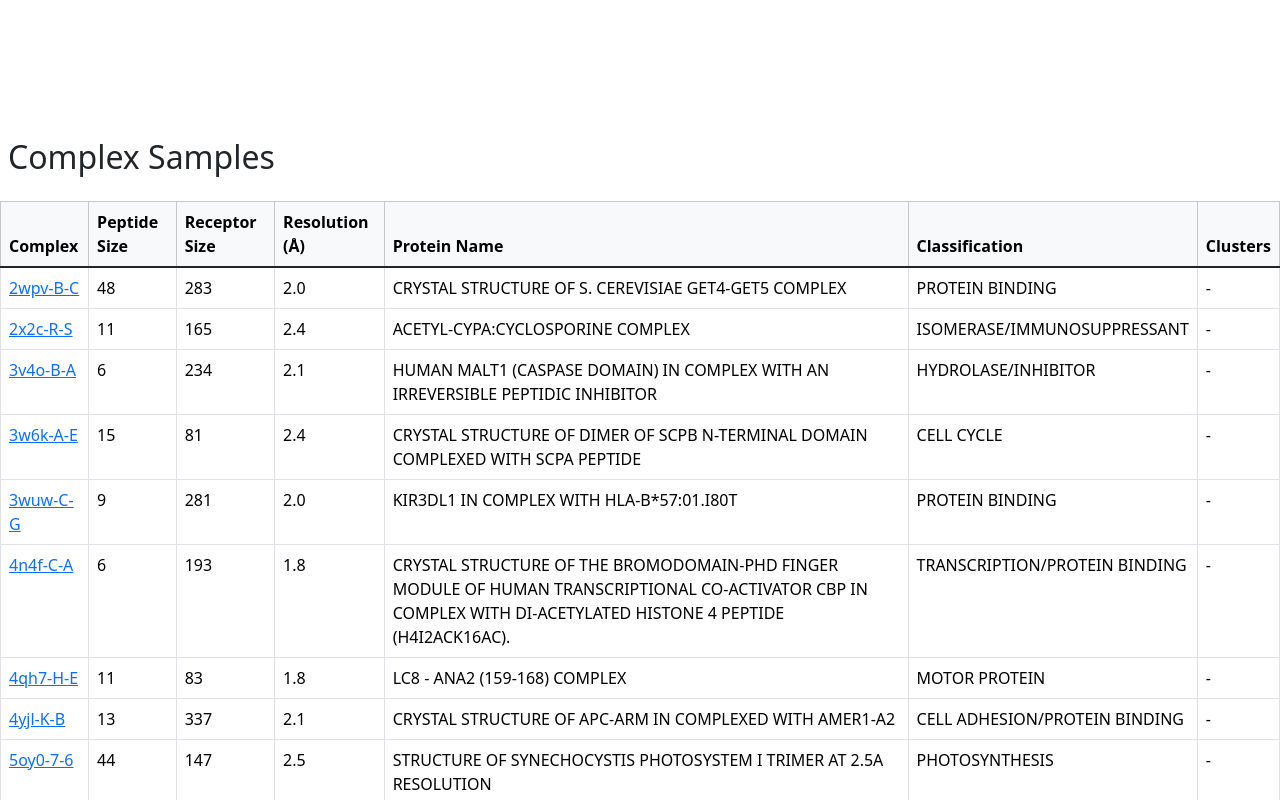
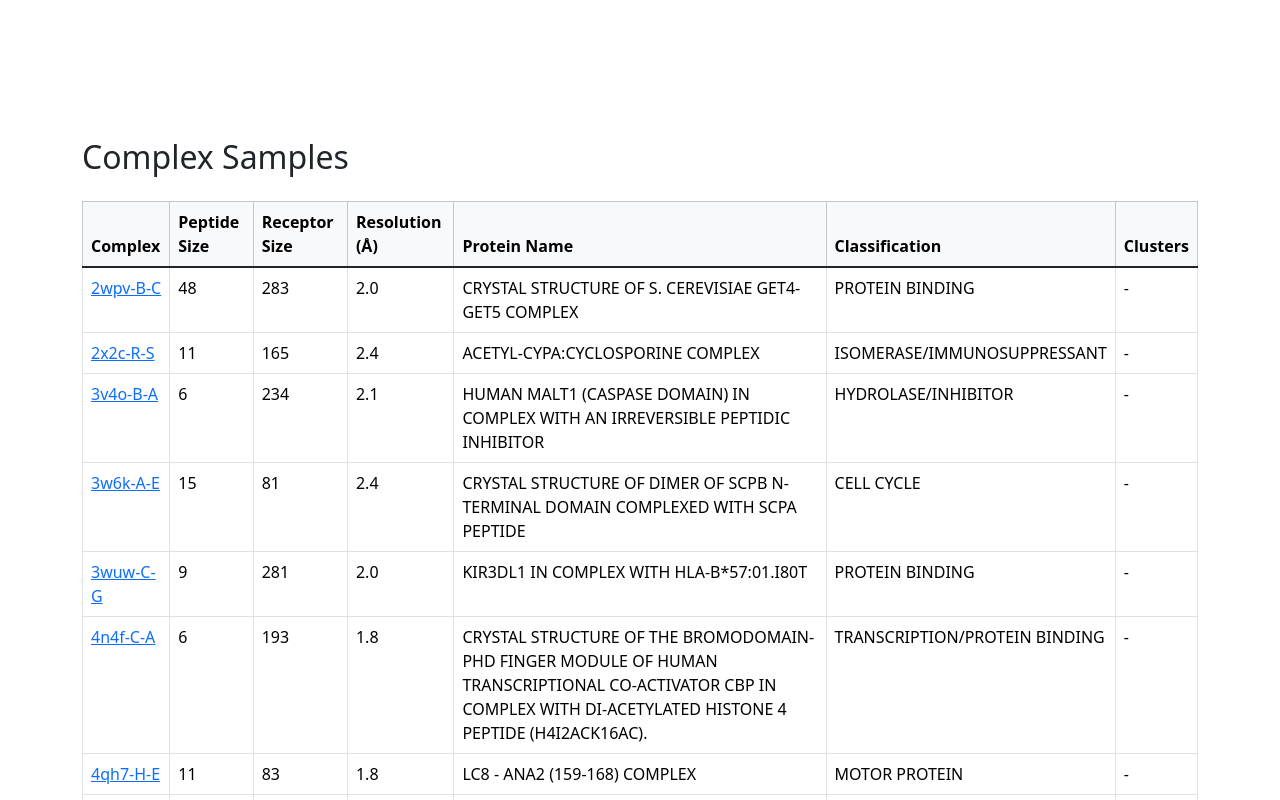
Before and after one commit to Enteirinho/propedia, a Next.js app: page / in a window 1280 px wide. Shown: the part 1660-2460 px from the top of the page. Built offline with nearby package versions, Linux system fonts and the light colour scheme.

Commit message:
Update index.js

```diff
--- a/pages/index.js
+++ b/pages/index.js
@@ -136,10 +136,10 @@ export default function Home() {
       </div>
     </main>
 
-<section className="container-fluid px-0 my-5">
-  <h1 className="h2 mb-4 px-2">Complex Samples</h1>
+<section className="container my-5">
+  <h1 className="h2 mb-4">Complex Samples</h1>
   <div className="table-responsive">
-    <table className="table table-bordered table-hover w-100 mb-0">
+    <table className="table table-bordered table-hover">
       <thead className="table-light">
         <tr>
           <th>Complex</th>
@@ -155,10 +155,7 @@ export default function Home() {
         {sampleData.map((s) => (
           <tr key={s.complex}>
             <td>
-              <a
-                href={`/complex/${s.complex.toLowerCase()}`}
-                className="text-primary text-decoration-underline"
-              >
+              <a href={`/complex/${s.complex.toLowerCase()}`} className="text-primary text-decoration-underline">
                 {s.complex}
               </a>
             </td>
@@ -179,6 +176,7 @@ export default function Home() {
 </section>
 
 
+
       <Footer />
     </>
   )
```
